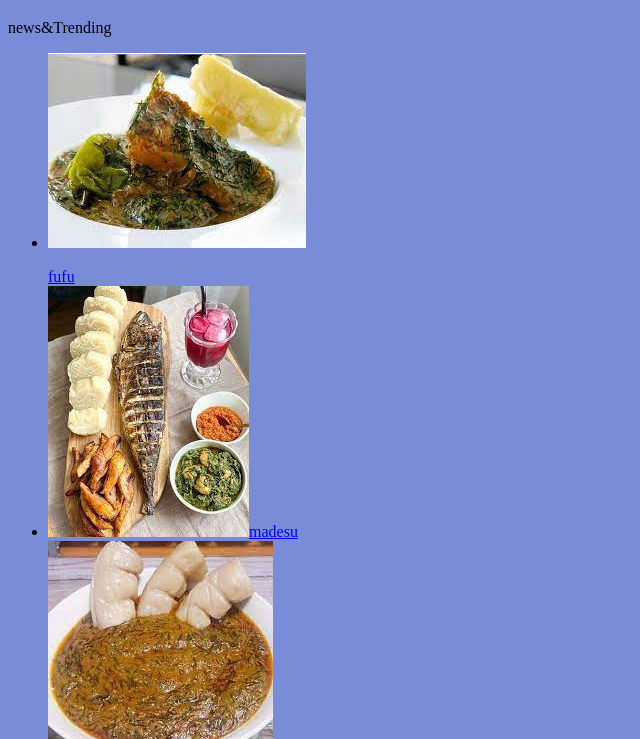
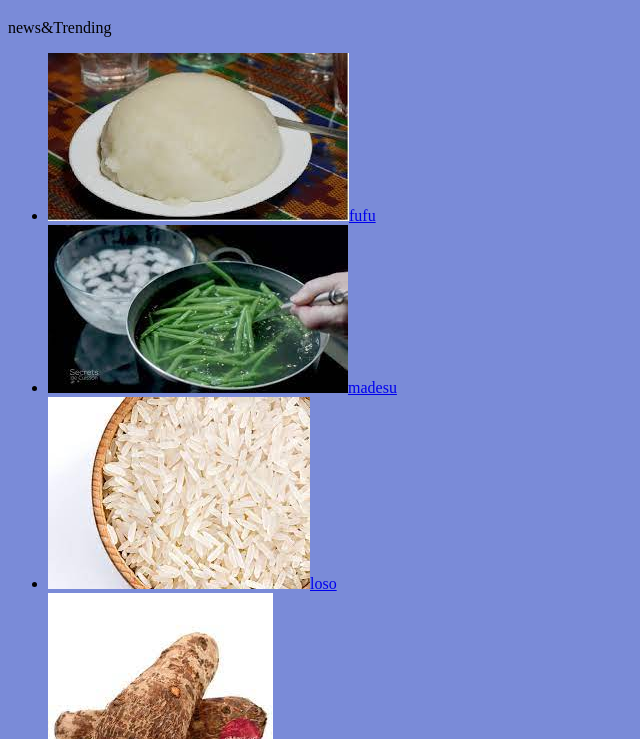
Before and after one commit to glodymasamba/chilschool-recipes, a plain HTML site: page index.html in a window 1280 px wide. Shown: the part 61-800 px from the top of the page, without its empty margins (0-640 px from the left). Drawn offline with Linux system fonts and the light colour scheme.

Commit message:
modification

```diff
--- a/index.html
+++ b/index.html
@@ -11,10 +11,10 @@
         <p>news&amp;Trending</p>
 
        <ul>
-            <li><img src="photos/1.jpg" alt="food"></p><a href="fufu.html">fufu</a> </li>
-            <li><img src="photos/2.jpg" alt="food"><a href="madesu.html">madesu</a></li>
-            <li><img src="photos/3.jpg" alt="food"><a href="solo.html">loso</a></li>
-            <li><img src="photos/4.jpg" alt="food"><a href="mbala.html">mbala</a></li>
+            <li><img src="photos/fufu.jpg" alt="food"><a href="fufu.html">fufu</a> </li>
+            <li><img src="photos/MADESU.jpg" alt="food"><a href="madesu.html">madesu</a></li>
+            <li><img src="photos/loso.jpg" alt="food"><a href="solo.html">loso</a></li>
+            <li><img src="photos/mbala.jpg" alt="food"><a href="mbala.html">mbala</a></li>
         </ul>
 
 
```
Also changed, not shown: fufu.html (+1 -0 lines), madesu.html (+1 -0 lines), mbala.html (+1 -0 lines), solo.html (+1 -1 lines).
